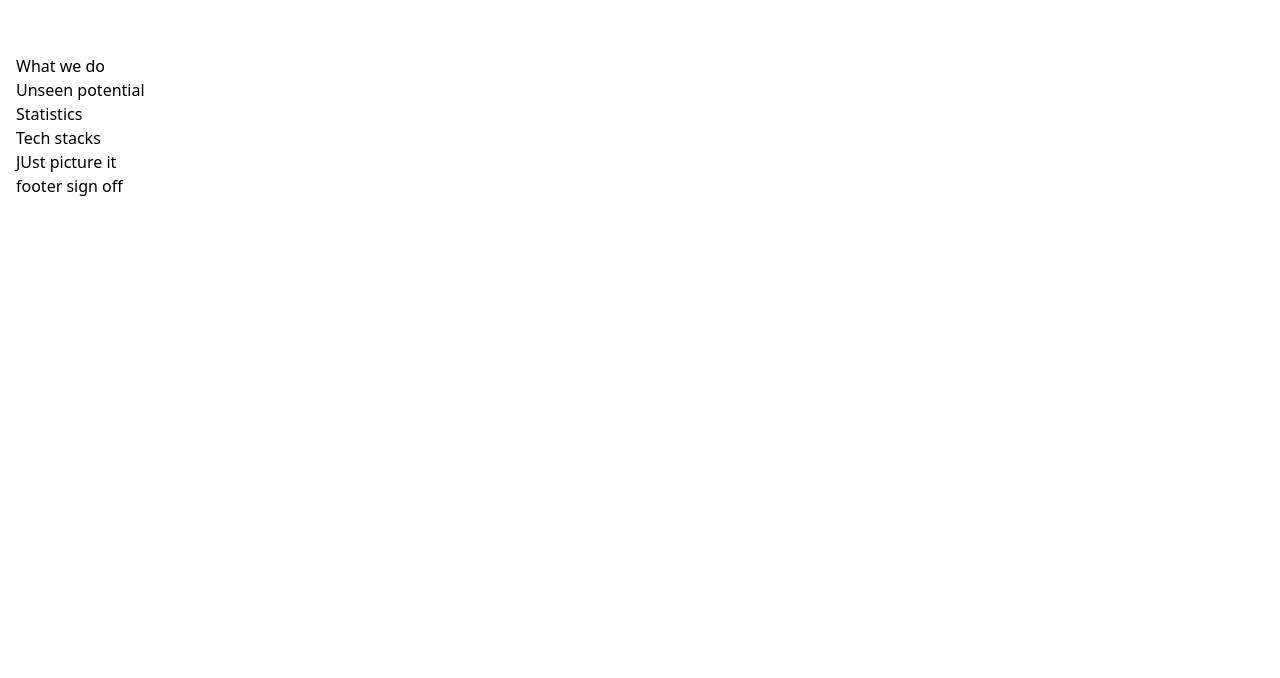
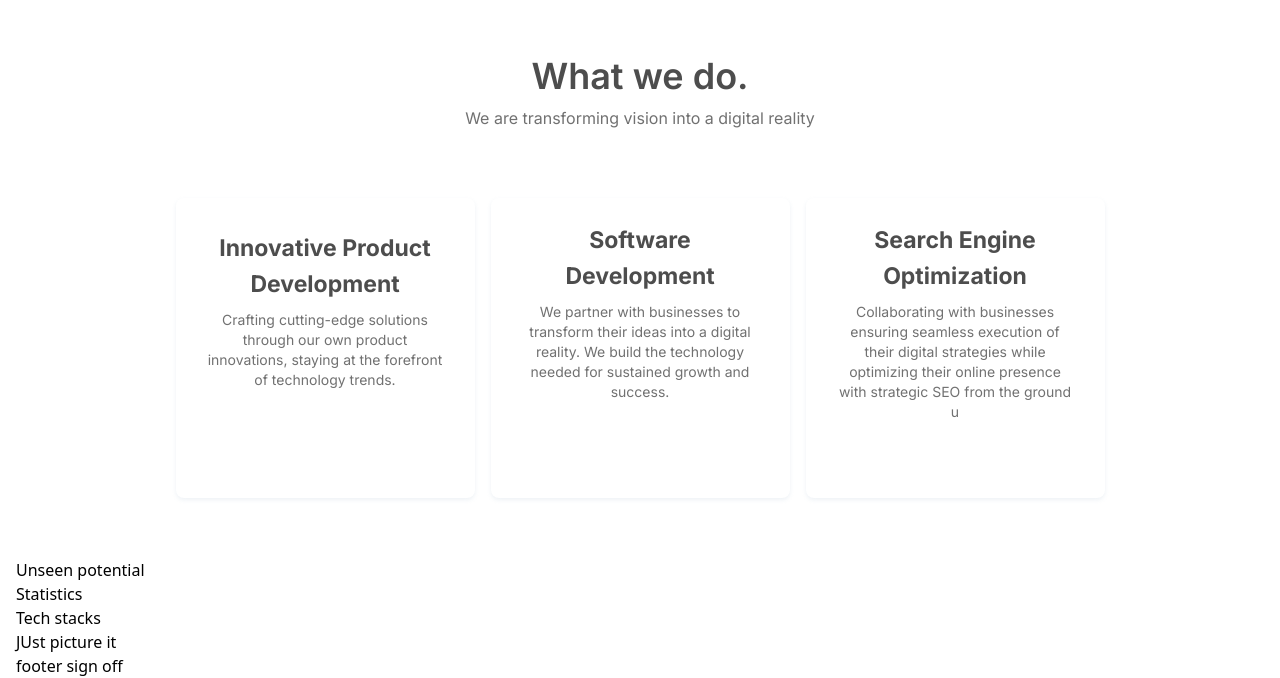
Before and after one commit to make-co-ke/make-web, a Next.js app: page / in a window 1280 px wide. Shown: the part 746-1424 px from the top of the page. Before the commit the page ends 944 px from the top, so only its background shows below. Built offline with nearby package versions, Linux system fonts and the light colour scheme.

Commit message:
what we do section

```diff
--- a/app/page.js
+++ b/app/page.js
@@ -1,12 +1,13 @@
 import "@styles/globals.css";
 import Image from "next/image";
 import Link from "next/link";
+import boxicons from "boxicons/css/boxicons.min.css";
 
 function Home() {
   return (
     <div class="container mx-auto px-4">
       <div class="columns-2 __barner">
-        <div className="w-full aspect-square __intro">
+        <div className="w-full  __intro">
           <p className="intro__text">
             Transforming vision
             <br />
@@ -20,12 +21,43 @@ function Home() {
             Get started
           </Link>
         </div>
-        <div className="w-full aspect-square __intro __intro__image__wrapper ">
+        <div className="w-full __intro __intro__image__wrapper ">
           <Image src="/assets/images/3d__1.png" width={391} height={407} />
         </div>
       </div>
+      <div class="__title_section">
+        <h1 className="__heading__2">What we do.</h1>
+        <p className="__title__description">
+          We are transforming vision into a digital reality
+        </p>
+        <div className="columns-3 __services">
+          <div className="__service__card">
+            <div className="icon"></div>
+            <p className="__service__title">Innovative Product Development</p>
+            <p className="__text__natural">
+              Crafting cutting-edge solutions through our own product
+              innovations, staying at the forefront of technology trends.
+            </p>
+          </div>
+          <div className="__service__card">
+            <p className="__service__title">Software Development</p>
+            <p className="__text__natural">
+              We partner with businesses to transform their ideas into a digital
+              reality. We build the technology needed for sustained growth and
+              success.
+            </p>
+          </div>
+          <div className="__service__card">
+            <p className="__service__title">Search Engine Optimization</p>
+            <p className="__text__natural">
+              Collaborating with businesses ensuring seamless execution of their
+              digital strategies while optimizing their online presence with
+              strategic SEO from the ground u
+            </p>
+          </div>
+        </div>
+      </div>
 
-      <div class="row">What we do</div>
       <div class="row">Unseen potential </div>
       <div class="row">Statistics</div>
       <div class="row">Tech stacks</div>
--- a/package.json
+++ b/package.json
@@ -10,6 +10,7 @@
   },
   "dependencies": {
     "bootstrap": "^5.3.2",
+    "boxicons": "^2.1.4",
     "next": "14.0.3",
     "react": "^18",
     "react-dom": "^18"
--- a/styles/globals.css
+++ b/styles/globals.css
@@ -19,6 +19,9 @@
 
   /* Text */
   --text-gray-900: #18191f;
+
+  /* Tint */
+  --tint-t-5: #e8f5e9;
 }
 
 .header {
@@ -126,3 +129,79 @@
 .__btn__margin {
   gap: 10px;
 }
+
+.__heading__2 {
+  width: 542px;
+  color: var(--neutral-d-grey);
+  text-align: center;
+  font-family: Inter;
+  font-size: 36px;
+  font-style: normal;
+  font-weight: 600;
+  line-height: 44px;
+}
+
+.__title_section {
+  display: flex;
+  width: 100%;
+  flex-direction: column;
+  align-items: center;
+  gap: 8px;
+}
+
+.__title__description {
+  color: var(--neutral-grey);
+  text-align: center;
+  font-family: Inter;
+  font-size: 16px;
+  font-style: normal;
+  font-weight: 400;
+  line-height: 24px;
+}
+
+.__services {
+  padding: 60px 144px;
+}
+
+.__service__card {
+  display: flex;
+  width: 299px;
+  min-height: 300px;
+  padding: 24px 32px;
+  flex-direction: column;
+  align-items: center;
+  gap: 8px;
+  flex-shrink: 0;
+  border-radius: 8px;
+  background: var(--neutral-white);
+  box-shadow: 0px 2px 4px 0px rgba(171, 190, 209, 0.2);
+}
+
+.__text__natural {
+  color: var(--neutral-grey);
+  text-align: center;
+  width: 240px;
+  font-family: Inter;
+  font-size: 14px;
+  font-style: normal;
+  font-weight: 400;
+  line-height: 20px;
+}
+
+.__icon {
+  background-color: var();
+  width: 48px;
+  height: 48px;
+  flex-shrink: 0;
+}
+
+.__service__title {
+  align-self: stretch;
+  color: var(--neutral-d-grey);
+  text-align: center;
+  font-family: Inter;
+  font-size: 23px;
+  font-style: normal;
+  font-weight: 700;
+  line-height: 36px;
+}
```
Also changed, not shown: 1 other file (tests, documents, lock files or other folders).
